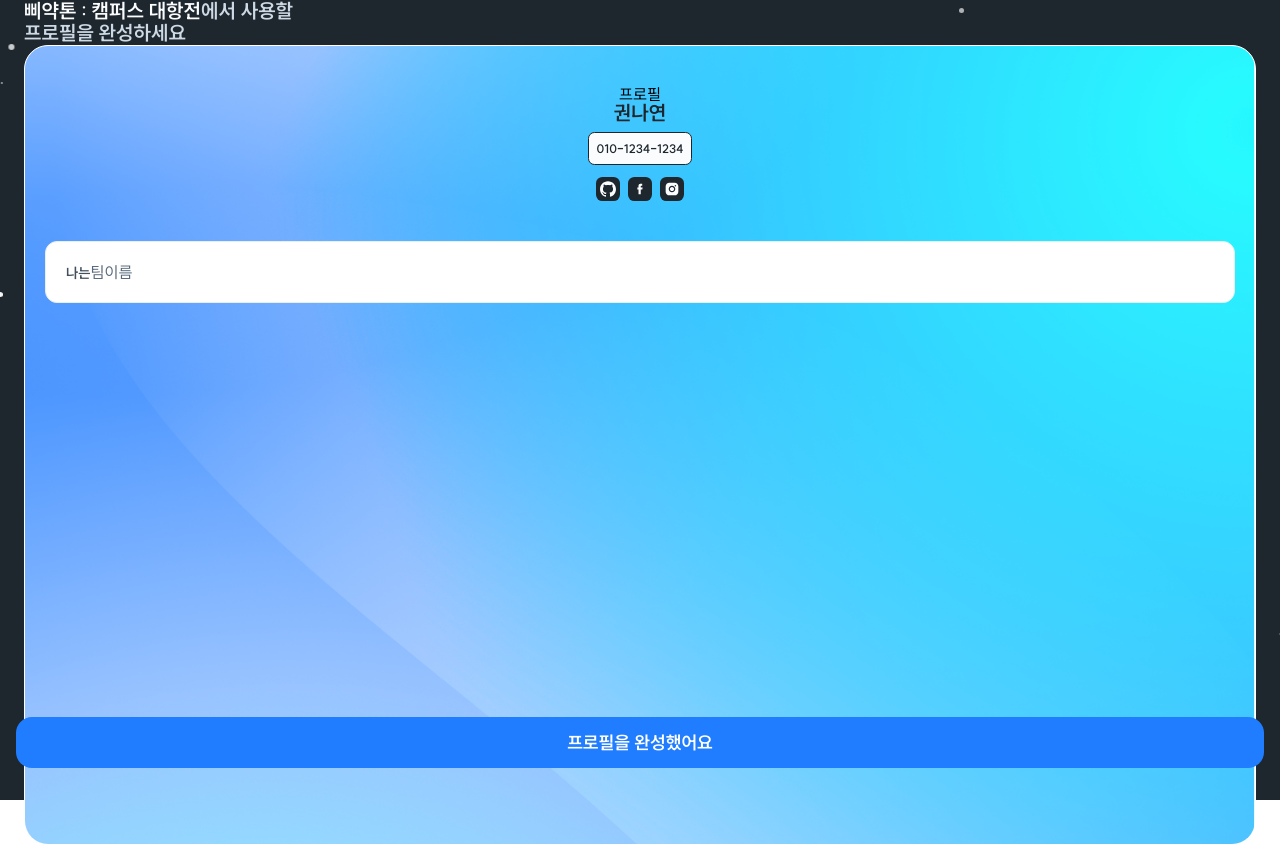
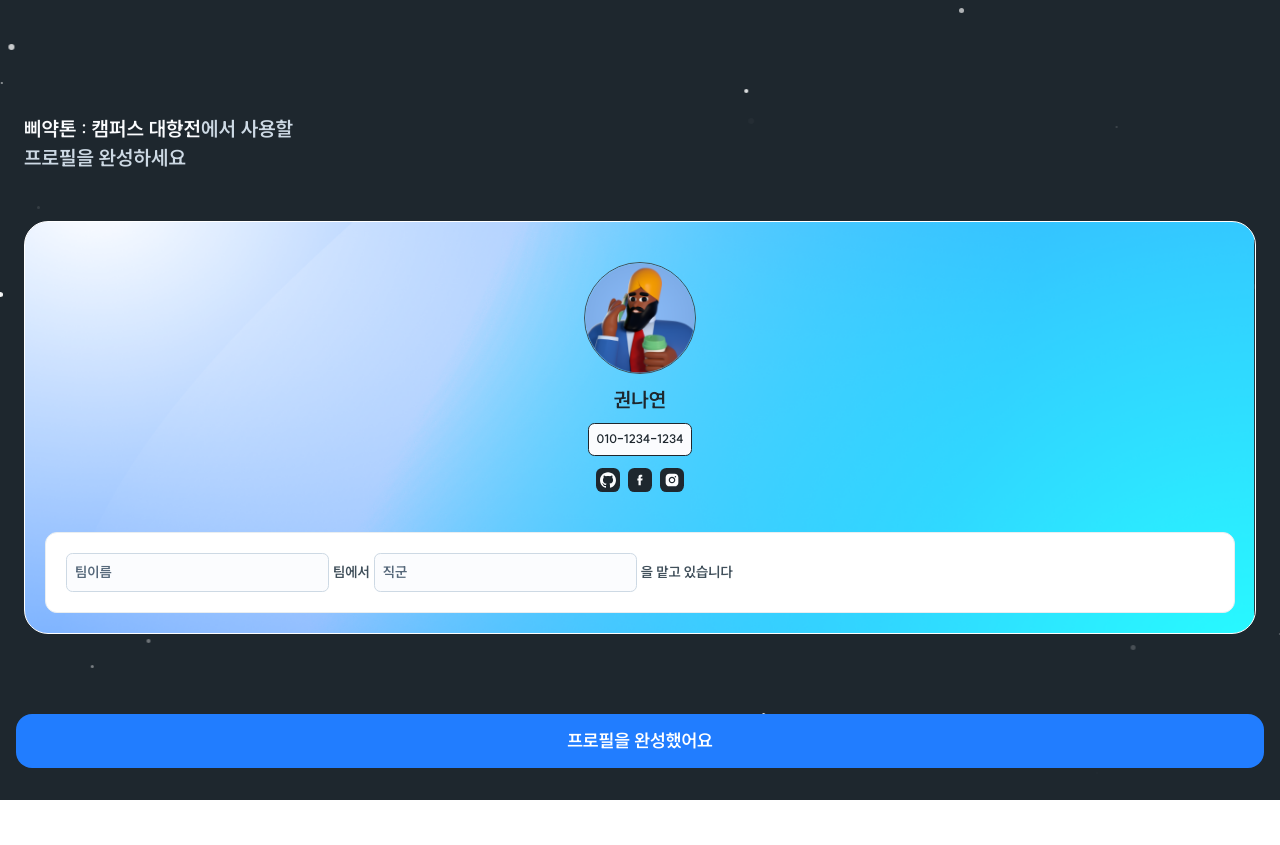
Before and after one commit to Nowdays-Goodnight-Cool-Niang/SharEv-Frontend, a React (Vite) app: page /event/1/profile/1 in a window 1280 px wide. After the commit the page ends 800 px from the top, so only its background shows below. Built offline with nearby package versions, Linux system fonts and the light colour scheme; no server answers.

Commit message:
프로필 ui

```diff
--- a/src/index.css
+++ b/src/index.css
@@ -146,13 +146,13 @@
 
 @layer utilities {
   .text-title {
-    @apply text-xl font-bold leading-[1.4rem];
+    @apply text-xl font-bold leading-[1.8rem];
   }
   .text-body {
-    @apply text-sm font-medium leading-[1.65rem];
+    @apply text-sm font-medium leading-[1.4rem];
   }
   .text-subtitle {
-    @apply text-lg font-bold leading-[1.2rem];
+    @apply text-lg font-bold leading-[1.35rem];
   }
   .text-label {
     @apply text-xs font-bold leading-[100%];
--- a/src/pages/EventDetail.tsx
+++ b/src/pages/EventDetail.tsx
@@ -105,6 +105,7 @@ function EventDetail() {
               <h2 className="text-gray-300 text-label mb-2">행사 소개</h2>
               <p className="text-body text-gray-500 mb-4">{event?.content}</p>
               <ButtonSecondary
+                onClick={() => {}}
                 children={
                   <div className="flex justify-center items-center gap-2">
                     <span>자세한 정보 보러가기</span>
--- a/src/pages/Profile.tsx
+++ b/src/pages/Profile.tsx
@@ -1,7 +1,7 @@
 import { useEffect, useState } from "react";
 import ButtonPrimary from "../components/common/ButtonPrimary";
 import Wrapper from "../components/common/Wrapper";
-import BackgroundImg from "../assets/images/profile_background.png";
+import AvatarImg from "../assets/images/avatars/1.png";
 import GithubSvg from "../assets/icons/ic_github.svg?react";
 import FacebookSvg from "../assets/icons/ic_facebook.svg?react";
 import InstagramSvg from "../assets/icons/ic_instagram.svg?react";
@@ -12,22 +12,22 @@ function Profile() {
     <div className="relative">
       <FlyingCircles />
 
-      <div className="absolute top-0 w-full">
+      <div className="absolute top-0 w-full h-screen">
         <Wrapper>
-          <main>
-            <h1 className="text-title text-gray-100">
+          <main className="w-full h-full flex flex-col">
+            <h1 className="text-title text-gray-100 mt-[7.2rem] mb-12">
               <span className="text-gray-30">삐약톤 : 캠퍼스 대항전</span>에서
               사용할
               <br /> 프로필을 완성하세요
             </h1>
-            <div className="relative bg-white w-full h-screen rounded-3xl border border-solid border-white overflow-hidden">
-              <img
-                className="absolute inset-0 w-full h-full object-cover"
-                src={BackgroundImg}
-                alt="Background"
-              />
-              <div className="absolute w-full flex flex-col items-center px-5 pt-10 pb-5 ">
-                <div>프로필</div>
+            <div className="bg-[url('/profile_background.png')] bg-cover w-full rounded-3xl border border-solid border-white overflow-hidden">
+              <div className="w-full flex flex-col items-center px-5 pt-10 pb-5 ">
+                <img
+                  className="mb-3 w-28 h-28 object-cover border border-solid border-gray-500 rounded-full overflow-hidden"
+                  src={AvatarImg}
+                  alt="AvatarImg"
+                />
+
                 <h1 className="text-title text-gray-black mb-2">권나연</h1>
                 <div className="text-label text-gray-black py-[.6rem] px-2 mb-3 bg-gray-30 border border-solid border-gray-black rounded-[.4rem]">
                   010-1234-1234
@@ -43,9 +43,21 @@ function Profile() {
                     <InstagramSvg />
                   </SNS>
                 </ul>
-                <div className="rounded-xl border border-solid border-gray-70 bg-white p-5 w-full">
-                  <span className="text-body2 text-gray-500">나는</span>
-                  <input type="text" placeholder="팀이름" />
+                <div className="flex flex-wrap items-center gap-1 rounded-xl border border-solid border-gray-70 bg-white p-5 w-full">
+                  <input
+                    type="text"
+                    placeholder="팀이름"
+                    className="text-body2 px-2 py-[.6rem] rounded-[.4rem] text-gray-100 bg-gray-30 border border-solid border-gray-100"
+                  />
+                  <span className="text-body2 text-gray-500">팀에서</span>
+                  <input
+                    type="text"
+                    placeholder="직군"
+                    className="text-body2 px-2 py-[.6rem] rounded-[.4rem] text-gray-100 bg-gray-30 border border-solid border-gray-100"
+                  />
+                  <span className="text-body2 text-gray-500">
+                    을 맡고 있습니다
+                  </span>
                 </div>
               </div>
             </div>
```
Also changed, not shown: public/profile_background.png (renamed from src/assets/images/profile_background.png).
